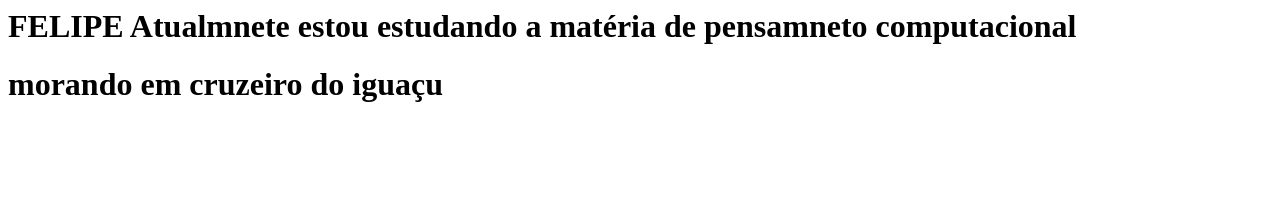
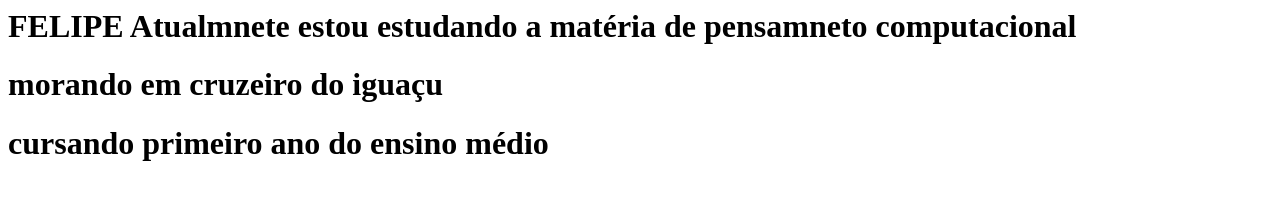
Before and after one commit to felipevarella123/felipe123, a plain HTML site: page index.html in a window 1280 px wide. Drawn offline with Linux system fonts and the light colour scheme.

Commit message:
01/11/23.

```diff
--- a/index.html
+++ b/index.html
@@ -1,2 +1,3 @@
 <h1>FELIPE Atualmnete estou estudando a matéria de pensamneto computacional</h1>
 <h1>morando em cruzeiro do iguaçu </h1>
+<h1>cursando primeiro ano do ensino médio</h1>
```
